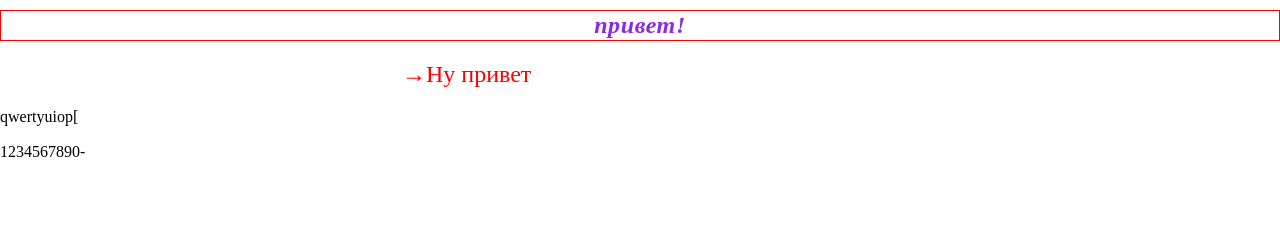
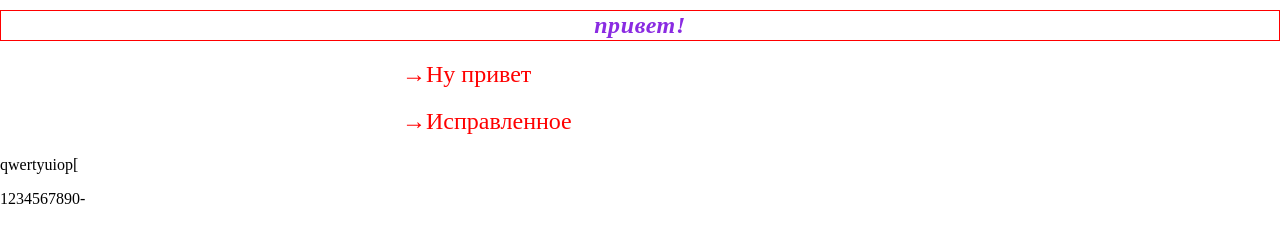
Before and after one commit to Psihosomatika/cat, a plain HTML site: page index.html in a window 1280 px wide. Drawn offline with Linux system fonts and the light colour scheme; a web font is replaced by a local one.

Commit message:
add new h2

```diff
--- a/index.html
+++ b/index.html
@@ -15,7 +15,7 @@
 
   <h1 class="title">привет!</h1>
   <h2 class="subtitle">Ну привет</h2>
-
+  <h2 class="subtitle">Исправленное</h2>
 
 
   <p class="p">qwertyuiop[</p>
```
